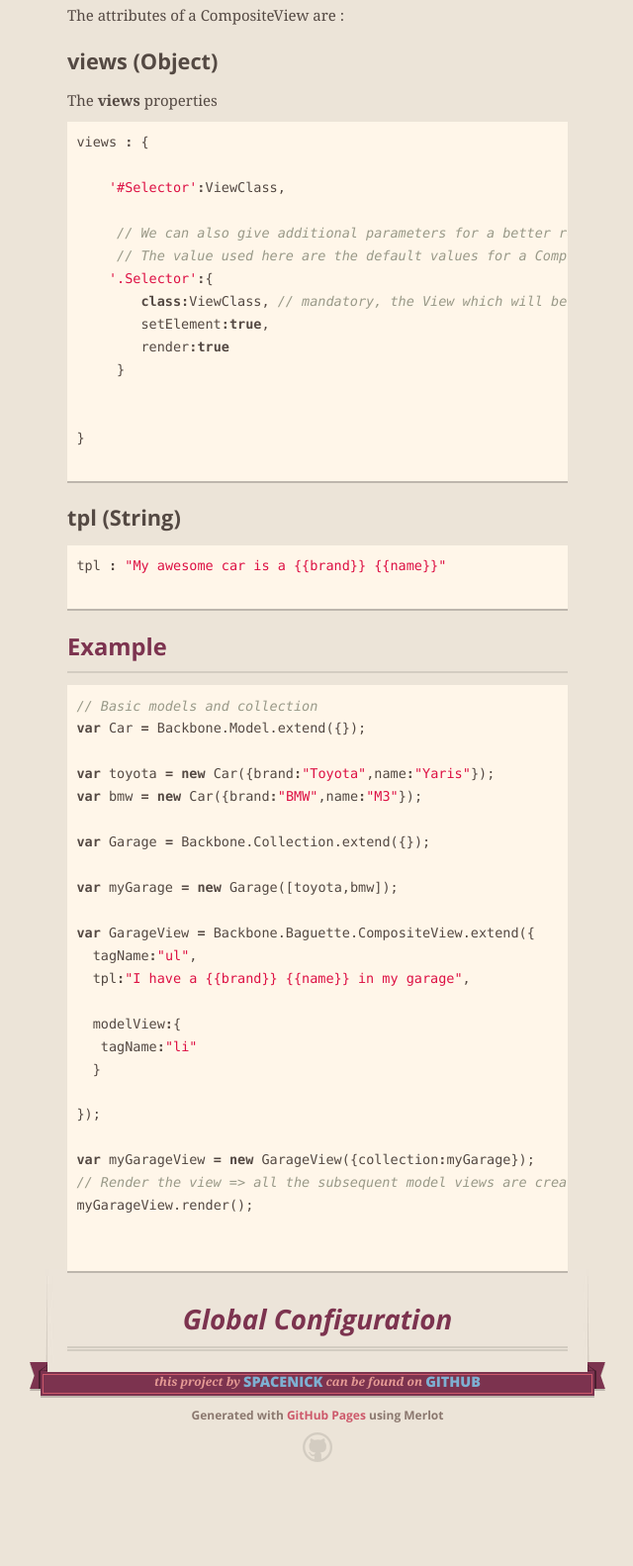
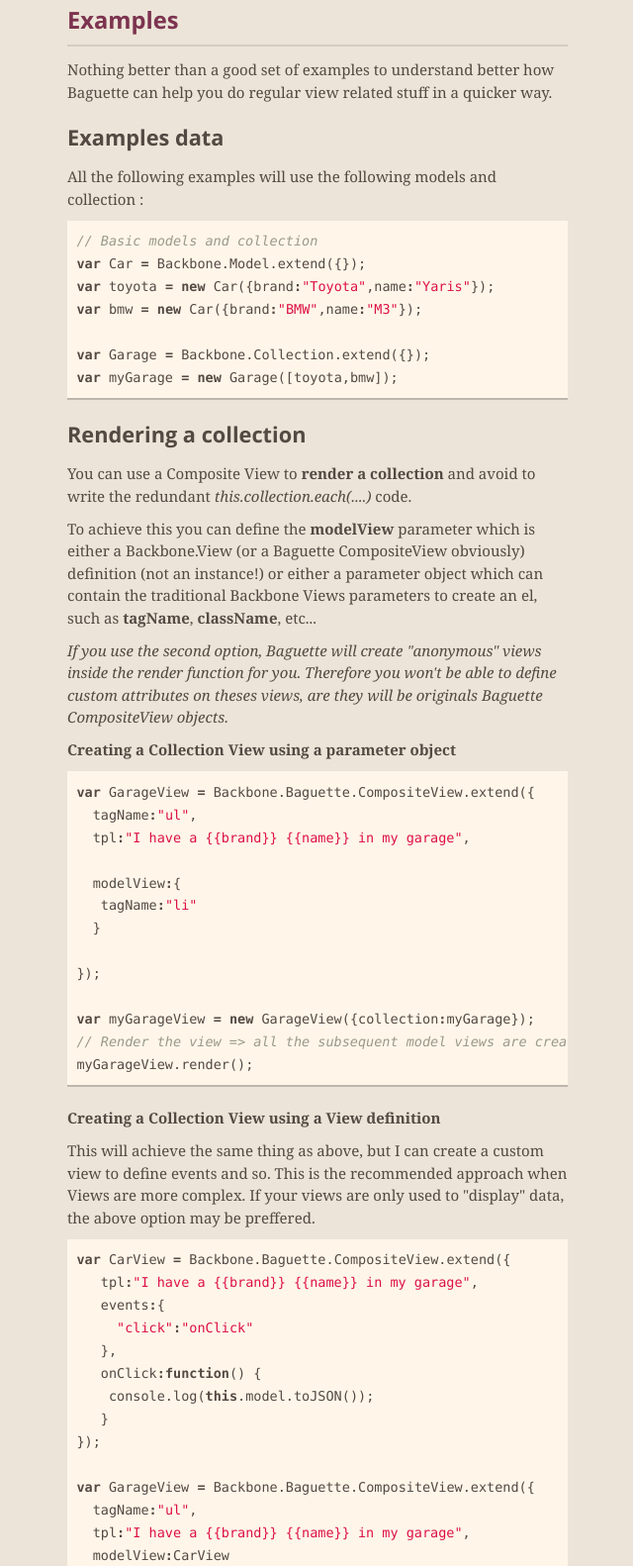
Before and after one commit to spacenick/backbone-baguette, a plain HTML site: page index.html in a window 1280 px wide. Shown: the part 796-2378 px from the top of the page at 99% size, without its empty margins (319-959 px from the left). Before the commit the page ends 2313 px from the top, so only its background shows below. Drawn offline with nearby package versions, Linux system fonts and the light colour scheme.

Commit message:
Create gh-pages branch via GitHub

```diff
--- a/index.html
+++ b/index.html
@@ -65,50 +65,35 @@
 
 </pre></div>
 
-<p>The attributes of a CompositeView are :</p>
+<h3>Examples</h3>
 
-<h6>views (Object)</h6>
+<p>Nothing better than a good set of examples to understand better how Baguette can help you do regular view related stuff in a quicker way.</p>
 
-<p>The <strong>views</strong> properties </p>
+<h6>Examples data</h6>
 
-<div class="highlight"><pre><span class="nx">views</span> <span class="o">:</span> <span class="p">{</span>
-
-    <span class="s1">'#Selector'</span><span class="o">:</span><span class="nx">ViewClass</span><span class="p">,</span>
-
-     <span class="c1">// We can also give additional parameters for a better rendering flow control</span>
-     <span class="c1">// The value used here are the default values for a CompositeView</span>
-    <span class="s1">'.Selector'</span><span class="o">:</span><span class="p">{</span>
-        <span class="kr">class</span><span class="o">:</span><span class="nx">ViewClass</span><span class="p">,</span> <span class="c1">// mandatory, the View which will be instantiated</span>
-        <span class="nx">setElement</span><span class="o">:</span><span class="kc">true</span><span class="p">,</span>
-        <span class="nx">render</span><span class="o">:</span><span class="kc">true</span>
-     <span class="p">}</span>
-
-
-<span class="p">}</span>
-
-</pre></div>
-
-<h6>tpl (String)</h6>
-
-<div class="highlight"><pre>
-<span class="nx">tpl</span> <span class="o">:</span> <span class="s2">"My awesome car is a {{brand}} {{name}}"</span>
-
-</pre></div>
-
-<h3>Example</h3>
+<p>All the following examples will use the following models and collection : </p>
 
 <div class="highlight"><pre>
 <span class="c1">// Basic models and collection</span>
 <span class="kd">var</span> <span class="nx">Car</span> <span class="o">=</span> <span class="nx">Backbone</span><span class="p">.</span><span class="nx">Model</span><span class="p">.</span><span class="nx">extend</span><span class="p">({});</span>
-
 <span class="kd">var</span> <span class="nx">toyota</span> <span class="o">=</span> <span class="k">new</span> <span class="nx">Car</span><span class="p">({</span><span class="nx">brand</span><span class="o">:</span><span class="s2">"Toyota"</span><span class="p">,</span><span class="nx">name</span><span class="o">:</span><span class="s2">"Yaris"</span><span class="p">});</span>
 <span class="kd">var</span> <span class="nx">bmw</span> <span class="o">=</span> <span class="k">new</span> <span class="nx">Car</span><span class="p">({</span><span class="nx">brand</span><span class="o">:</span><span class="s2">"BMW"</span><span class="p">,</span><span class="nx">name</span><span class="o">:</span><span class="s2">"M3"</span><span class="p">});</span>
 
 <span class="kd">var</span> <span class="nx">Garage</span> <span class="o">=</span> <span class="nx">Backbone</span><span class="p">.</span><span class="nx">Collection</span><span class="p">.</span><span class="nx">extend</span><span class="p">({});</span>
+<span class="kd">var</span> <span class="nx">myGarage</span> <span class="o">=</span> <span class="k">new</span> <span class="nx">Garage</span><span class="p">([</span><span class="nx">toyota</span><span class="p">,</span><span class="nx">bmw</span><span class="p">]);</span>
+</pre></div>
 
-<span class="kd">var</span> <span class="nx">myGarage</span> <span class="o">=</span> <span class="k">new</span> <span class="nx">Garage</span><span class="p">([</span><span class="nx">toyota</span><span class="p">,</span><span class="nx">bmw</span><span class="p">]);</span>
+<h6>Rendering a collection</h6>
 
-<span class="kd">var</span> <span class="nx">GarageView</span> <span class="o">=</span> <span class="nx">Backbone</span><span class="p">.</span><span class="nx">Baguette</span><span class="p">.</span><span class="nx">CompositeView</span><span class="p">.</span><span class="nx">extend</span><span class="p">({</span>
+<p>You can use a Composite View to <strong>render a collection</strong> and avoid to write the redundant <em>this.collection.each(....)</em> code.</p>
+
+<p>To achieve this you can define the <strong>modelView</strong> parameter which is either a Backbone.View (or a Baguette CompositeView obviously) definition (not an instance!) or either a parameter object which can contain the traditional Backbone Views parameters to create an el, such as <strong>tagName</strong>, <strong>className</strong>, etc...</p>
+
+<p><em>If you use the second option, Baguette will create "anonymous" views inside the render function for you. Therefore you won't be able to define custom attributes on theses views, are they will be originals Baguette CompositeView objects.</em></p>
+
+<p><strong>Creating a Collection View using a parameter object</strong></p>
+
+<div class="highlight"><pre><span class="kd">var</span> <span class="nx">GarageView</span> <span class="o">=</span> <span class="nx">Backbone</span><span class="p">.</span><span class="nx">Baguette</span><span class="p">.</span><span class="nx">CompositeView</span><span class="p">.</span><span class="nx">extend</span><span class="p">({</span>
   <span class="nx">tagName</span><span class="o">:</span><span class="s2">"ul"</span><span class="p">,</span>
   <span class="nx">tpl</span><span class="o">:</span><span class="s2">"I have a {{brand}} {{name}} in my garage"</span><span class="p">,</span>
 
@@ -121,9 +106,34 @@
 <span class="kd">var</span> <span class="nx">myGarageView</span> <span class="o">=</span> <span class="k">new</span> <span class="nx">GarageView</span><span class="p">({</span><span class="nx">collection</span><span class="o">:</span><span class="nx">myGarage</span><span class="p">});</span>
 <span class="c1">// Render the view =&gt; all the subsequent model views are created!</span>
 <span class="nx">myGarageView</span><span class="p">.</span><span class="nx">render</span><span class="p">();</span>
+</pre></div>
 
+<p><strong>Creating a Collection View using a View definition</strong></p>
 
+<p>This will achieve the same thing as above, but I can create a custom view to define events and so. This is the recommended approach when Views are more complex. If your views are only used to "display" data, the above option may be preffered.</p>
+
+<div class="highlight"><pre><span class="kd">var</span> <span class="nx">CarView</span> <span class="o">=</span> <span class="nx">Backbone</span><span class="p">.</span><span class="nx">Baguette</span><span class="p">.</span><span class="nx">CompositeView</span><span class="p">.</span><span class="nx">extend</span><span class="p">({</span>
+   <span class="nx">tpl</span><span class="o">:</span><span class="s2">"I have a {{brand}} {{name}} in my garage"</span><span class="p">,</span>
+   <span class="nx">events</span><span class="o">:</span><span class="p">{</span>
+     <span class="s2">"click"</span><span class="o">:</span><span class="s2">"onClick"</span>
+   <span class="p">},</span>
+   <span class="nx">onClick</span><span class="o">:</span><span class="kd">function</span><span class="p">()</span> <span class="p">{</span>
+    <span class="nx">console</span><span class="p">.</span><span class="nx">log</span><span class="p">(</span><span class="k">this</span><span class="p">.</span><span class="nx">model</span><span class="p">.</span><span class="nx">toJSON</span><span class="p">());</span>
+   <span class="p">}</span>
+<span class="p">});</span>
+
+<span class="kd">var</span> <span class="nx">GarageView</span> <span class="o">=</span> <span class="nx">Backbone</span><span class="p">.</span><span class="nx">Baguette</span><span class="p">.</span><span class="nx">CompositeView</span><span class="p">.</span><span class="nx">extend</span><span class="p">({</span>
+  <span class="nx">tagName</span><span class="o">:</span><span class="s2">"ul"</span><span class="p">,</span>
+  <span class="nx">tpl</span><span class="o">:</span><span class="s2">"I have a {{brand}} {{name}} in my garage"</span><span class="p">,</span>
+  <span class="nx">modelView</span><span class="o">:</span><span class="nx">CarView</span>
+
+<span class="p">});</span>
+<span class="kd">var</span> <span class="nx">myGarageView</span> <span class="o">=</span> <span class="k">new</span> <span class="nx">GarageView</span><span class="p">({</span><span class="nx">collection</span><span class="o">:</span><span class="nx">myGarage</span><span class="p">});</span>
+<span class="c1">// Render the view =&gt; all the subsequent model views are created!</span>
+<span class="nx">myGarageView</span><span class="p">.</span><span class="nx">render</span><span class="p">();</span>
 </pre></div>
+
+<p><em>Your model views are passed all the options you gave to your GarageView instance; except the options related to the DOM such as tagName, etc...</em></p>
 
 <h1>Global Configuration</h1>
       </section>
```
Also changed, not shown: params.json (+1 -1 lines).
